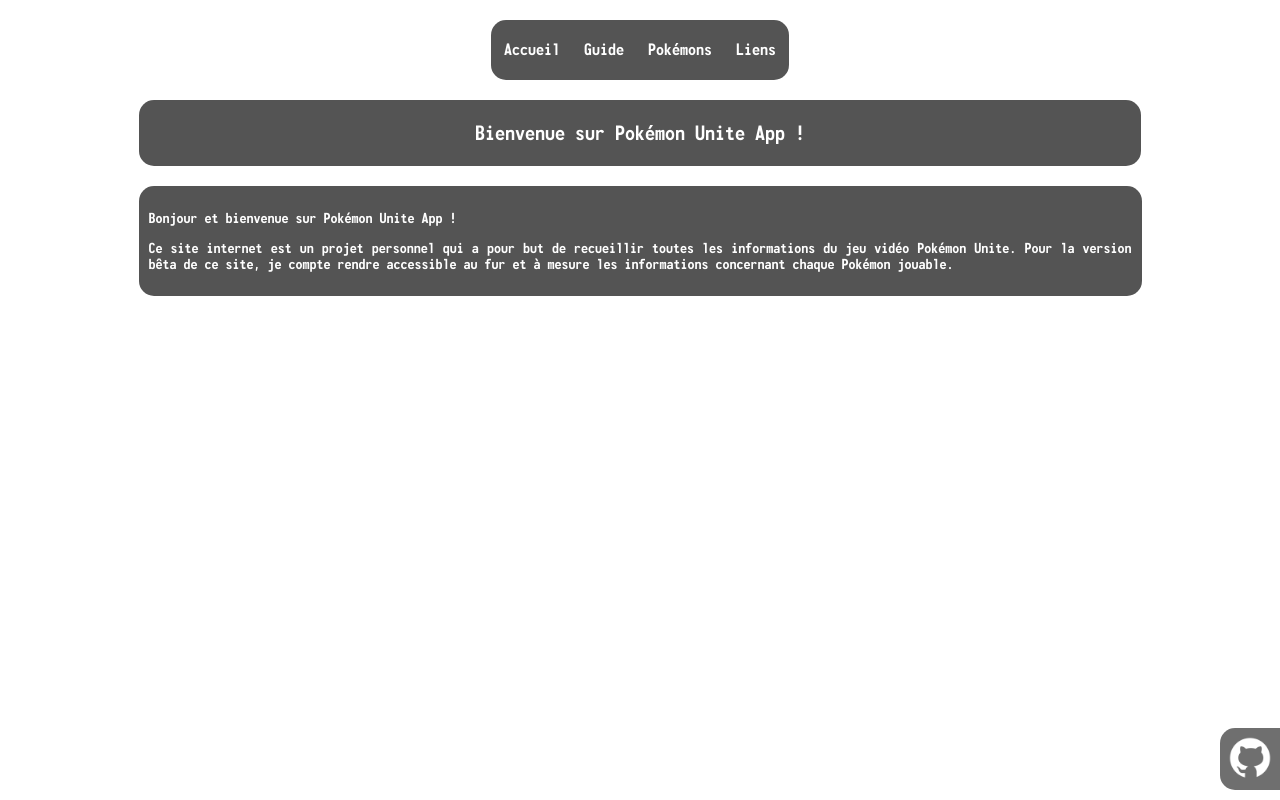
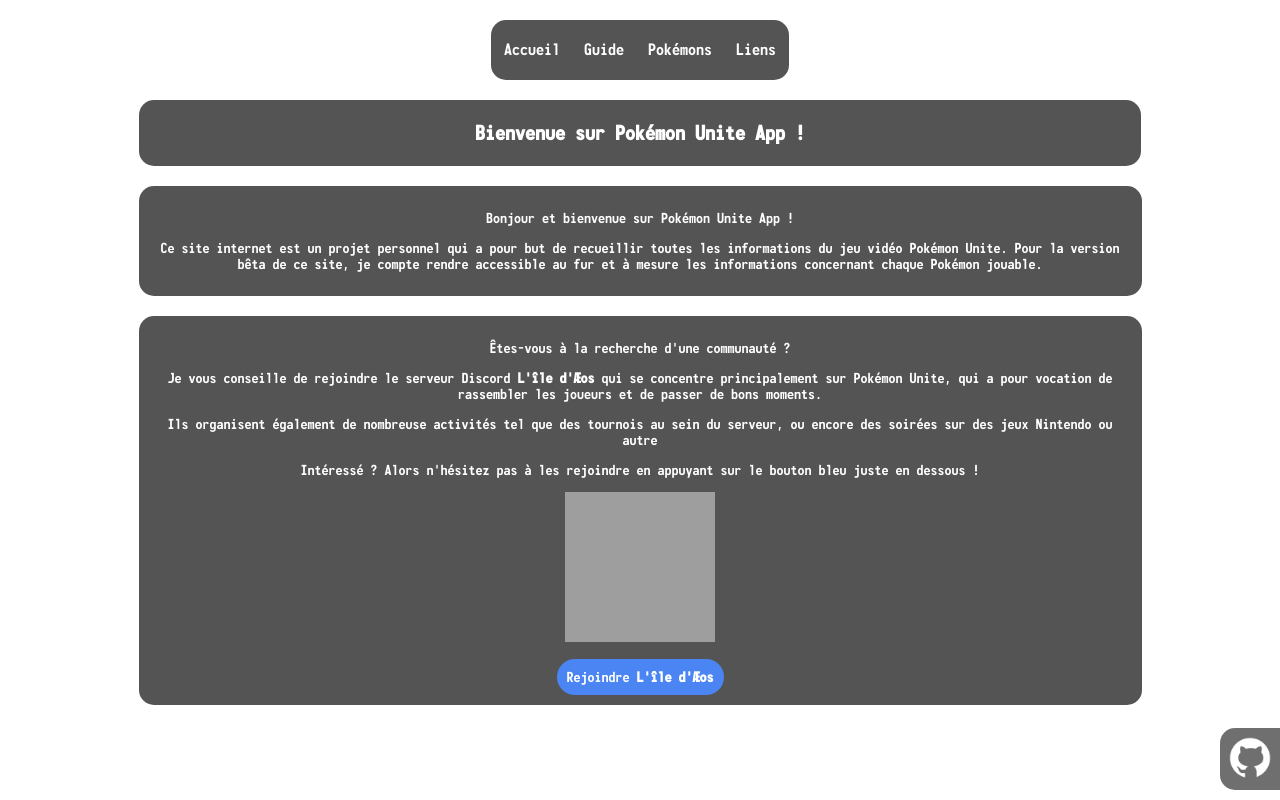
Before and after one commit to Fabexe/PokemonUniteApp, a plain HTML site: page index.html in a window 1280 px wide. Drawn offline with Linux system fonts and the light colour scheme; grey boxes are pictures that could not be loaded.

Commit message:
Ajout contenus page d'accueil

```diff
--- a/index.html
+++ b/index.html
@@ -20,17 +20,26 @@
     </div>
 
     <div class="titre">
-        <p>Bienvenue sur Pokémon Unite App !</p>
+        <p><strong>Bienvenue sur Pokémon Unite App !</strong></p>
     </div>
 
-    <div class="ligne">
+    <div class="ligne-C">
         <p>Bonjour et bienvenue sur Pokémon Unite App !</p>
         <p>Ce site internet est un projet personnel qui a pour but de recueillir toutes les informations du jeu vidéo Pokémon Unite. Pour la version bêta de ce site, je compte rendre accessible au fur et à mesure les informations concernant chaque Pokémon jouable.</p>
     </div>
 
+    <div class="ligne-C">
+        <p>Êtes-vous à la recherche d'une communauté ?</p>
+        <p>Je vous conseille de rejoindre le serveur Discord <strong>L'île d'Æos</strong> qui se concentre principalement sur Pokémon Unite, qui a pour vocation de rassembler les joueurs et de passer de bons moments.</p>
+        <p>Ils organisent également de nombreuse activités tel que des tournois au sein du serveur, ou encore des soirées sur des jeux Nintendo ou autre</p>
+        <p>Intéressé ? Alors n'hésitez pas à les rejoindre en appuyant sur le bouton bleu juste en dessous !</p>
+        <p><img src="https://cdn.discordapp.com/icons/1144735461722566728/1d8a1e3c7fbaf2ce22eccca549461f18.jpg" alt="Logo de L'île d'Æos" height="150px" width="150px"></p>
+        <p class="bouton"><a href="https://discord.gg/pUMQ7QeenW" target="_blank" style="text-decoration: none; color: inherit;">Rejoindre <strong>L'île d'Æos</strong></a></p>
+    </div>
+
     <div class="bulle">
-        <a href="https://github.com/Fabexe/PokemonUniteApp">
-            <img src="./datas/autre/github.png" alt="Image de Pokémon" height="50px" width="50px">
+        <a href="https://github.com/Fabexe/PokemonUniteApp" target="_blank"></a>
+            <img src="./datas/autre/github.png" alt="github.png" height="50px" width="50px">
         </a>
     </div>
 
--- a/styles/case.css
+++ b/styles/case.css
@@ -10,9 +10,9 @@
     margin-bottom: 20px;
 }
 
-.ligne {
+.ligne-C {
     font-size: 14px;
-    text-align: justify;
+    text-align: center;
     color: #ffffff;
     background-color: #000000ab;
     padding: 10px;
--- a/styles/page.css
+++ b/styles/page.css
@@ -54,19 +54,20 @@ body {
 
 /* ----- Bouton ----- */
 .bouton {
-    background-color: #2a418d;
+    background-color: #4a85f3;
     border: none;
     color: white;
     padding: 10px;
     text-decoration: none;
-    font-size: 15px;
+    font-size: 14px;
     border-radius: 20px;
-    width: auto;
+    width: fit-content;
     font-family: 'myFont', Arial, Helvetica, sans-serif;
+    margin: auto;
 }
 
 .bouton:hover {
-    background-color: #1f2f64;
+    background-color: #4a4df3;
     padding: 10px;
     border-radius: 20px;
 }
```
Also changed, not shown: 1 other file.
